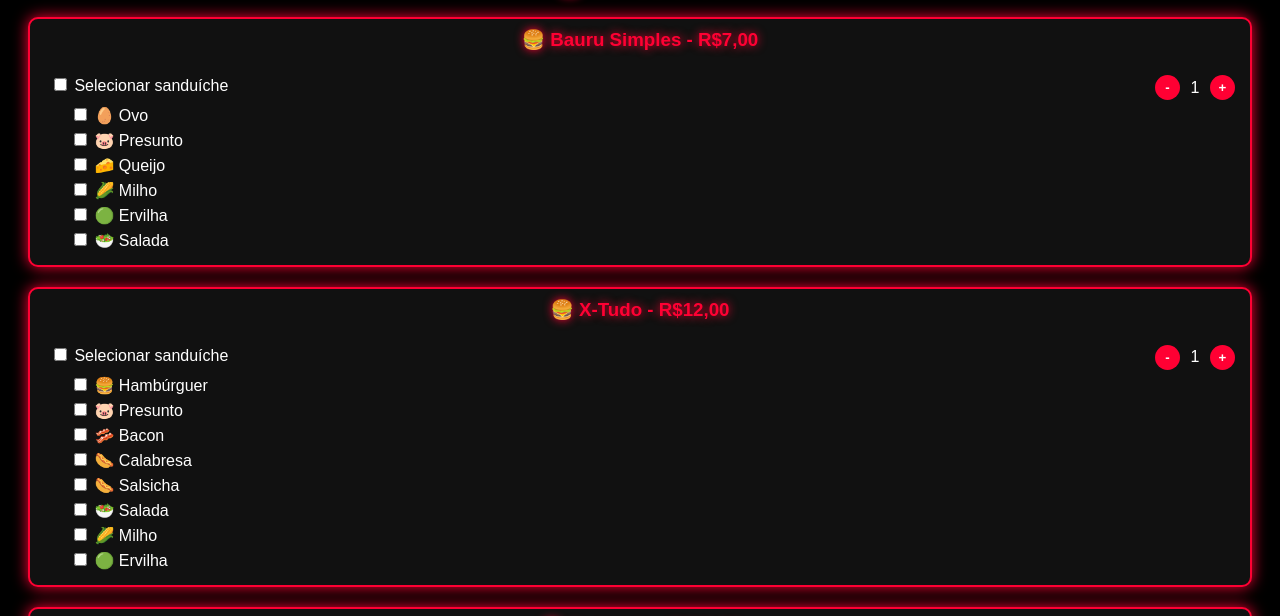
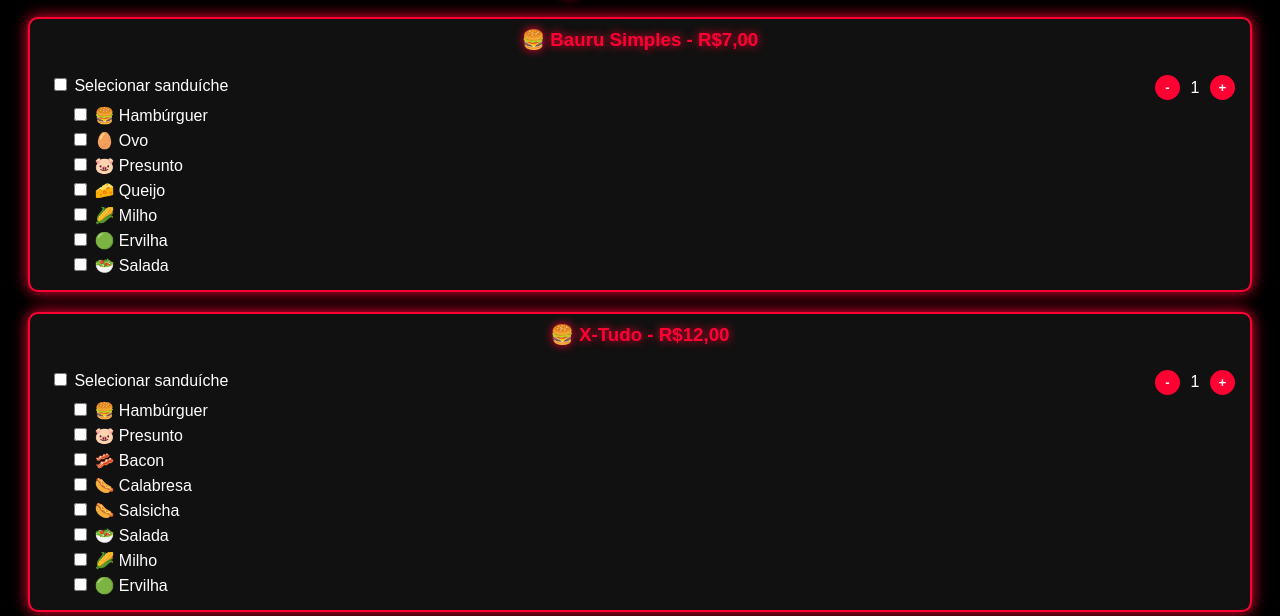
Before and after one commit to NTVds/cardapiozap1, a plain HTML site: page index.html in a window 1280 px wide. Shown: the part 118-734 px from the top of the page. Drawn offline with Linux system fonts and the light colour scheme.

Commit message:
Update index.html

```diff
--- a/index.html
+++ b/index.html
@@ -106,6 +106,7 @@
       </div>
     </div>
     <div class="ingredientes">
+      <label><input type="checkbox" value="🍔 Hambúrguer"> 🍔 Hambúrguer</label>
       <label><input type="checkbox" value="🥚 Ovo"> 🥚 Ovo</label>
       <label><input type="checkbox" value="🐷 Presunto"> 🐷 Presunto</label>
       <label><input type="checkbox" value="🧀 Queijo"> 🧀 Queijo</label>
```
